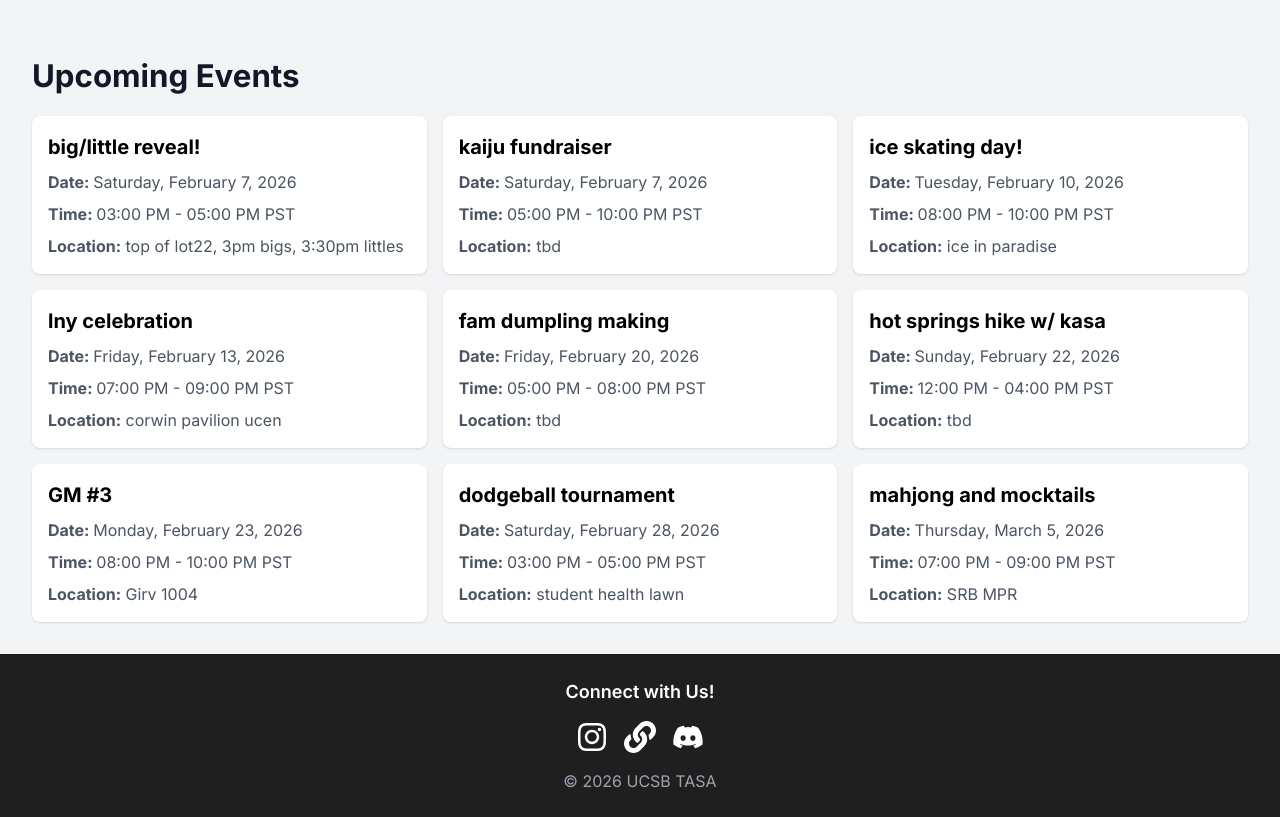
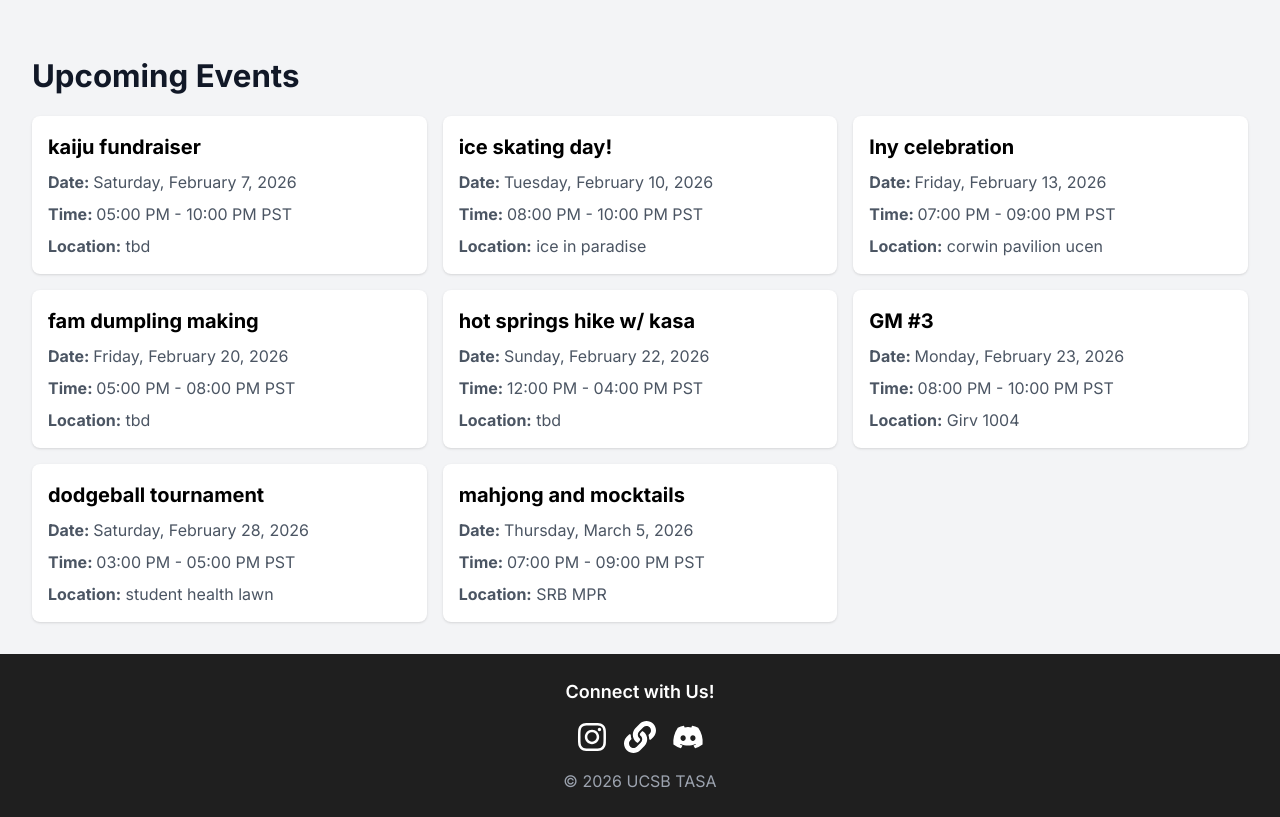
Before and after one commit to UCSBTASA/UCSBTASA.github.io, a Next.js app: page / in a window 1280 px wide. Shown: the part 1400-2217 px from the top of the page. Built offline with nearby package versions, Linux system fonts and the light colour scheme.

Commit message:
Update eventData.ts

```diff
--- a/data/eventData.ts
+++ b/data/eventData.ts
@@ -1,15 +1,5 @@
 const events =
 [
-  {
-    "title": "big/little reveal!",
-    "day of week": "Saturday",
-    "date": "2026-02-07",
-    "time": "03:00 PM - 05:00 PM",
-    "start": "03:00 PM",
-    "end": "05:00 PM",
-    "location": "top of lot22, 3pm bigs, 3:30pm littles",
-    "customTime": ""
-  },
   {
     "title": "kaiju fundraiser",
     "day of week": "Saturday",
```
